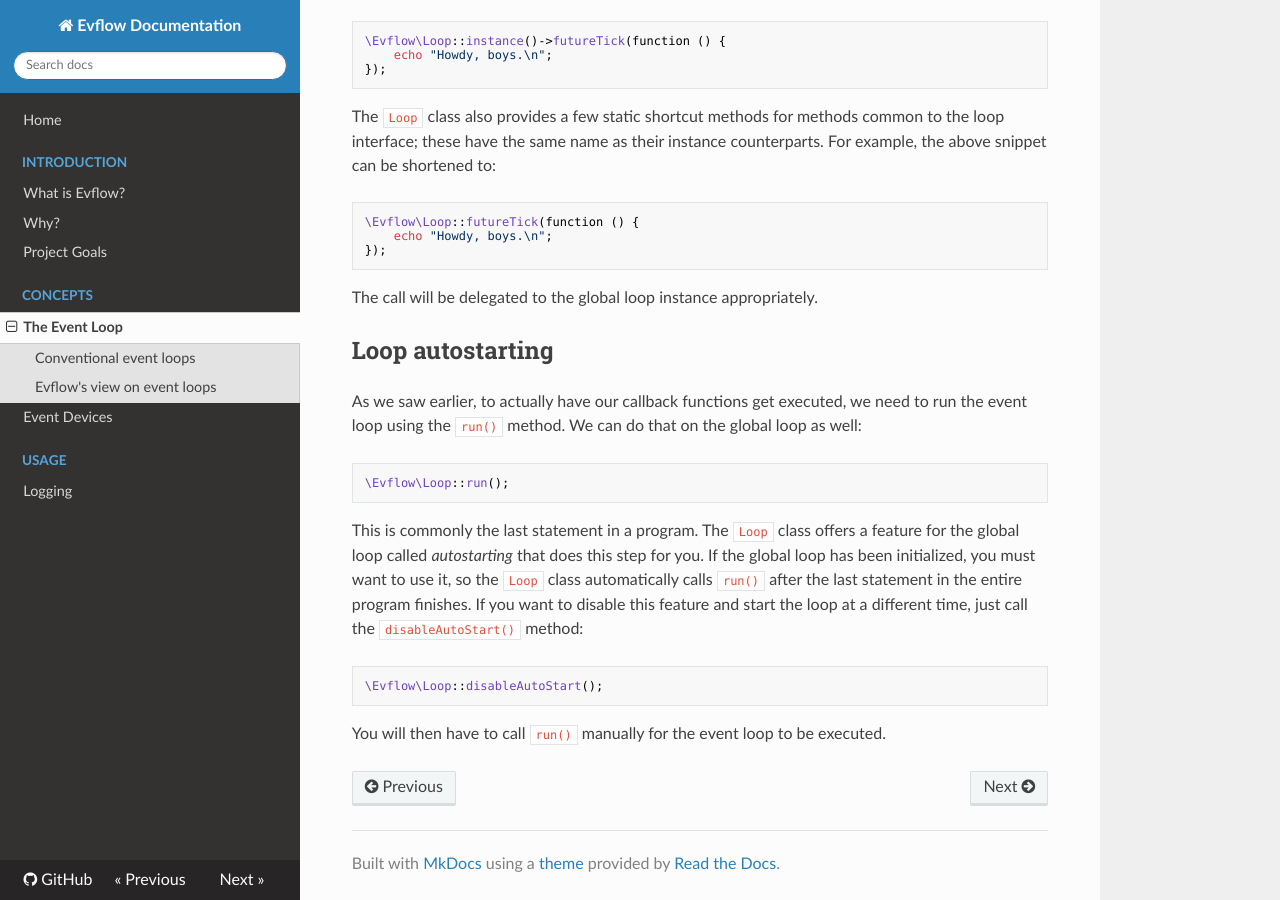
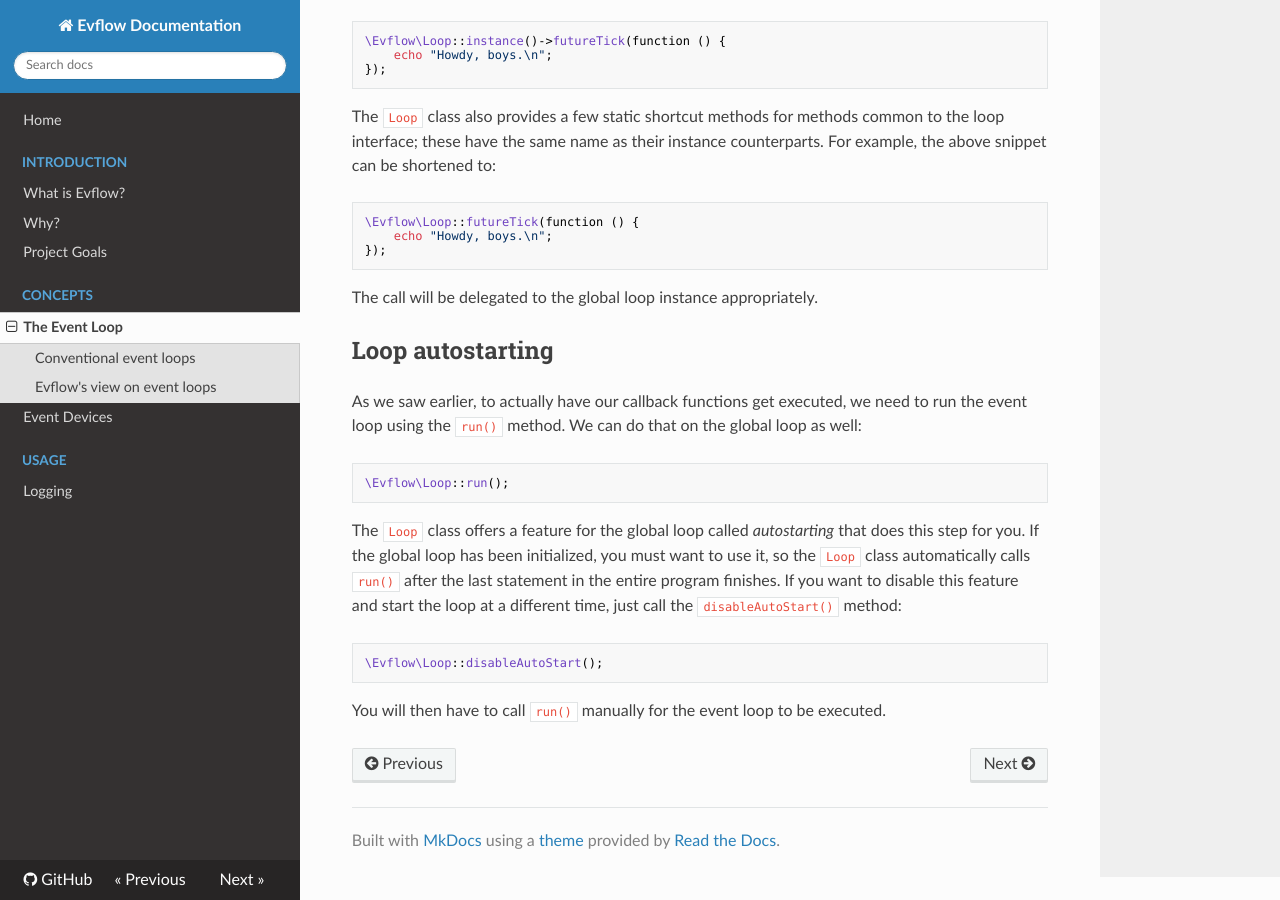
Before and after one commit to coderstephen/evflow-docs, an MkDocs documentation site: the page built from docs/concepts/event-loop.md, in a window 1280 px wide and 900 px high, scrolled down 3093 px. Built offline with MkDocs 1.6.1, drawn with Linux system fonts in a browser that asks for light colours; nearby versions of some CDN libraries; old or Windows-style settings are respelled for this version of MkDocs.

Commit message:
Removed misleading statement

````diff
--- a/docs/concepts/event-loop.md
+++ b/docs/concepts/event-loop.md
@@ -114,7 +114,7 @@
 \Evflow\Loop::run();
 ```
 
-This is commonly the last statement in a program. The `Loop` class offers a feature for the global loop called *autostarting* that does this step for you. If the global loop has been initialized, you must want to use it, so the `Loop` class automatically calls `run()` after the last statement in the entire program finishes. If you want to disable this feature and start the loop at a different time, just call the `disableAutoStart()` method:
+The `Loop` class offers a feature for the global loop called *autostarting* that does this step for you. If the global loop has been initialized, you must want to use it, so the `Loop` class automatically calls `run()` after the last statement in the entire program finishes. If you want to disable this feature and start the loop at a different time, just call the `disableAutoStart()` method:
 
 ```php
 \Evflow\Loop::disableAutoStart();
````
